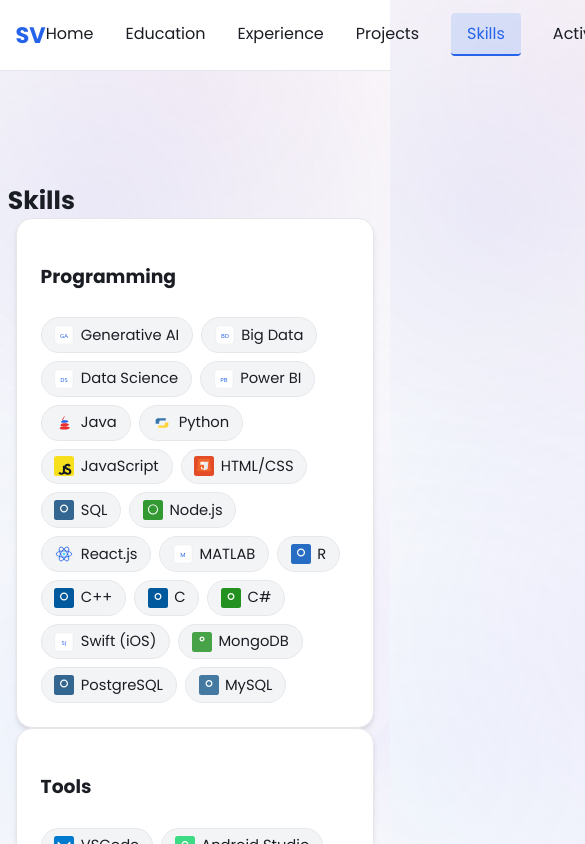
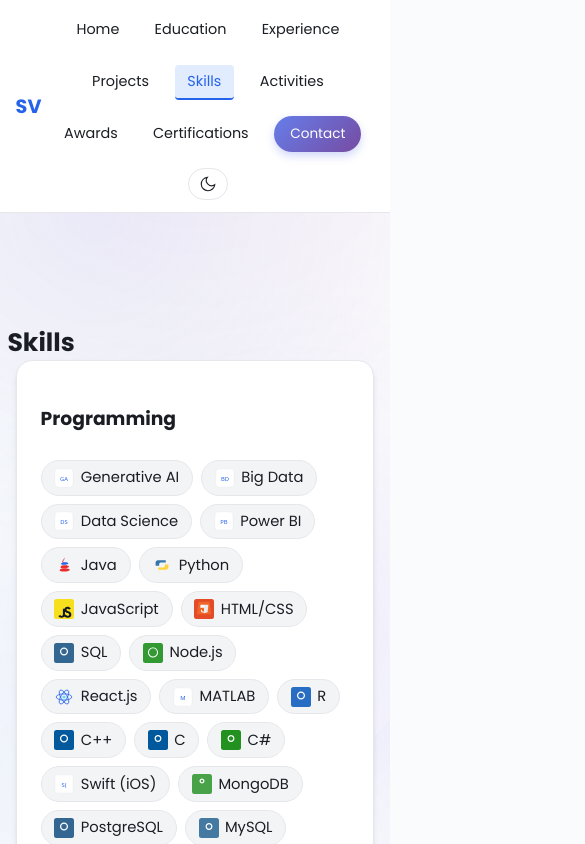
Before and after one commit to santhiya-2000/My_Portfolio, a React (Vite) app: page /My_Portfolio/skills in a window 390 px wide. Shown: the top 844 px of the page, 585 px wide, since content can reach past the window. Built offline with nearby package versions, Linux system fonts and the light colour scheme.

Commit message:
mobile ui changes

```diff
--- a/src/styles/theme.css
+++ b/src/styles/theme.css
@@ -140,6 +140,41 @@
   font-size: 1.4rem;
   color: var(--primary);
   text-decoration: none;
+}
+
+/* Mobile navigation */
+@media (max-width: 768px) {
+  .nav {
+    padding: 0.75rem 1rem;
+  }
+
+  .nav__brand {
+    font-size: 1.2rem;
+  }
+
+  .nav__menu {
+    gap: 1rem;
+    flex-wrap: wrap;
+    justify-content: center;
+  }
+
+  .nav__menu a {
+    font-size: 0.9rem;
+    padding: 0.4rem 0.6rem;
+  }
+
+  .nav__menu a.active {
+    padding: 0.4rem 0.8rem;
+  }
+
+  .nav__menu a.btn-primary {
+    padding: 0.5rem 1rem;
+    font-size: 0.85rem;
+  }
+
+  .theme-toggle {
+    padding: 0.4rem;
+  }
 }
 
 /* Dark header tint */
```
